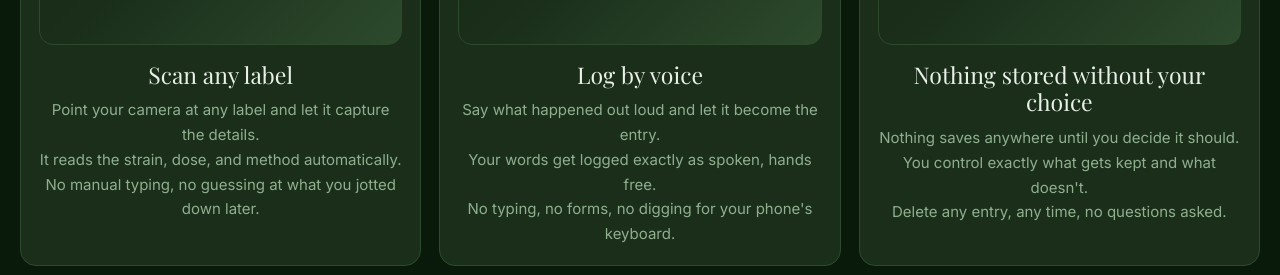
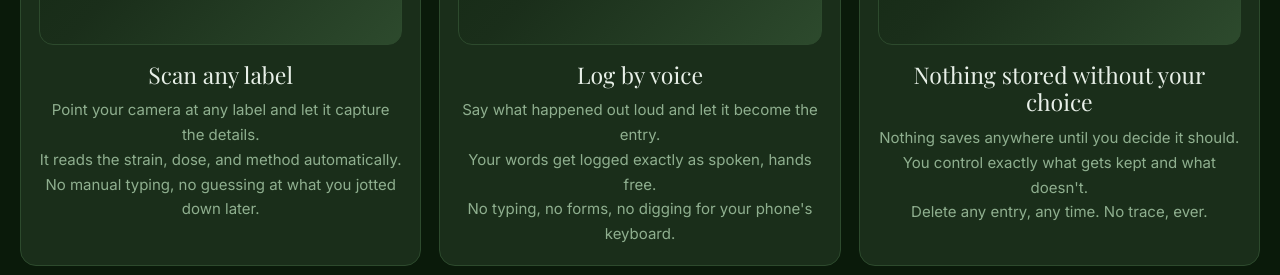
Before and after one commit to casevoiceai/my420journal-app, a React (Vite) app: page / in a window 1280 px wide. Shown: the part 2480-2755 px from the top of the page. Built offline with nearby package versions, Linux system fonts and the light colour scheme.

Commit message:
Update Nothing stored final sentence

```diff
--- a/src/marketing/MarketingFeatures.jsx
+++ b/src/marketing/MarketingFeatures.jsx
@@ -23,7 +23,7 @@ const featureCards = [
     body: <>
       Nothing saves anywhere until you decide it should.<br />
       You control exactly what gets kept and what doesn't.<br />
-      Delete any entry, any time, no questions asked.
+      Delete any entry, any time. No trace, ever.
     </>,
   },
 ]
```
